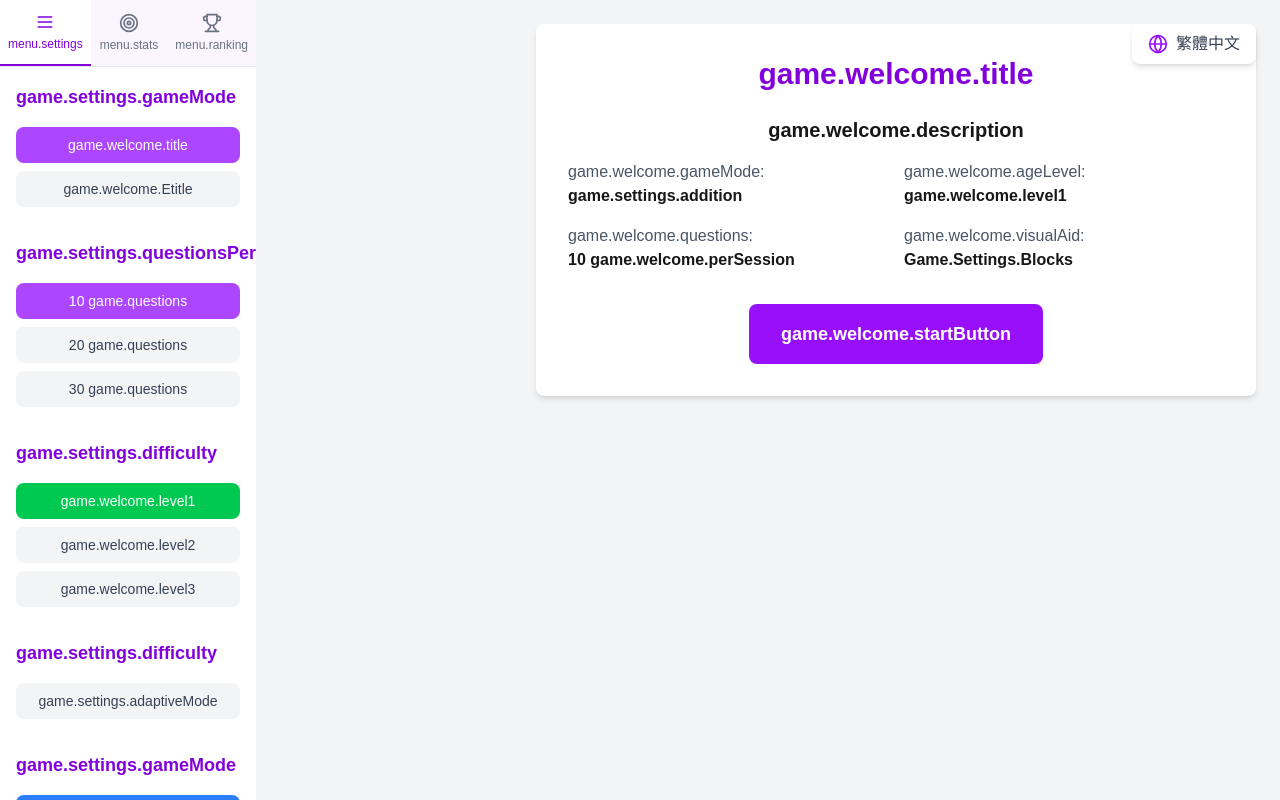
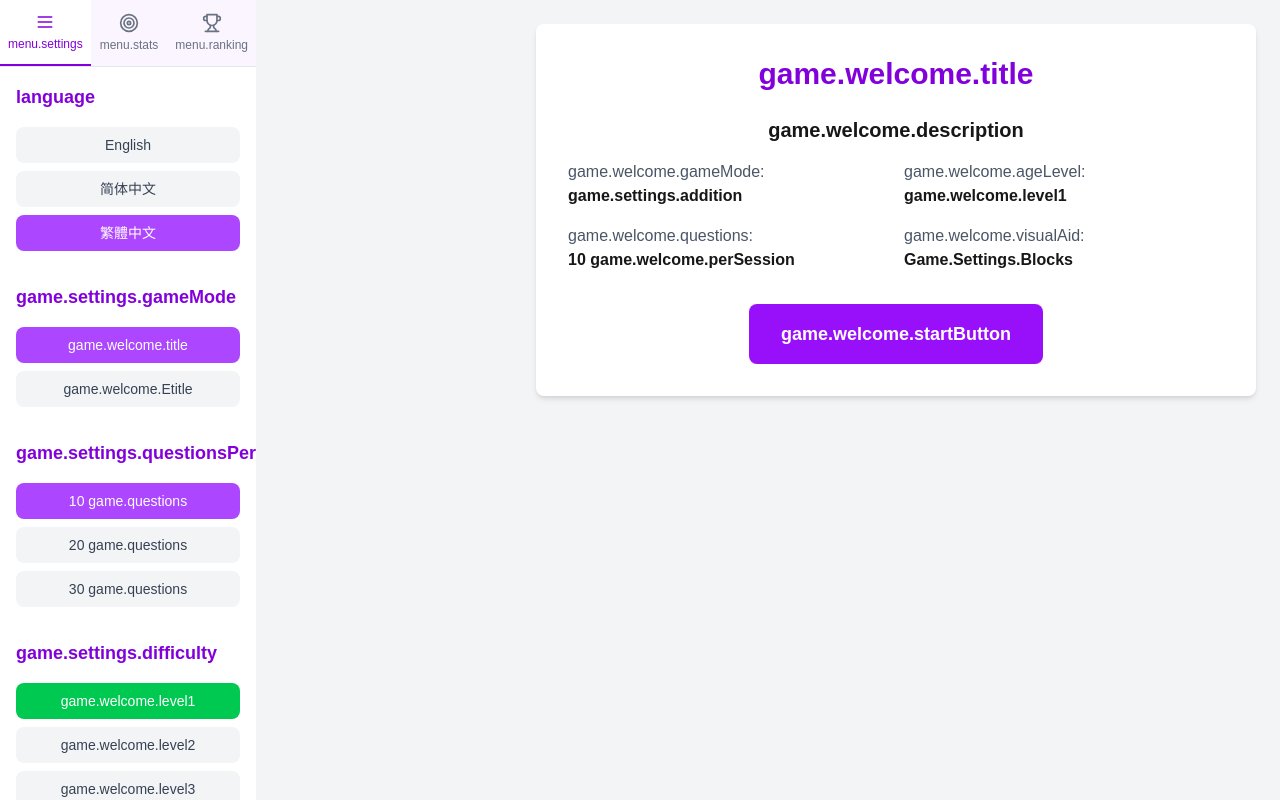
Before and after one commit to Mingyuee88/siuroma-calculate-game, a Next.js app: page /game in a window 1280 px wide. Built offline with nearby package versions, Linux system fonts and the light colour scheme; a web font is replaced by a local one; what i18next-resources-to-backend would draw is missing.

Commit message:
修改了语言切换方式

```diff
--- a/src/components/EnglishGame.tsx
+++ b/src/components/EnglishGame.tsx
@@ -324,10 +324,6 @@ export function EnglishGame({
       {/* Main Content */}
       <div className={`flex-1 p-6 transition-all duration-300 ${isMenuOpen ? "ml-64" : "ml-0"}`}>
         <div className="max-w-3xl mx-auto relative">
-          {/* 语言切换器 - 和 MathGame 保持一致 */}
-          <div className="absolute top-0 right-0 z-10">
-            <LanguageSwitcher />
-          </div>
           <div className="max-w-3xl mx-auto">
             {!isSessionStarted ? (
               <div className="bg-white p-8 rounded-lg shadow-md text-center">
--- a/src/components/MathGame.tsx
+++ b/src/components/MathGame.tsx
@@ -385,11 +385,6 @@ export function MathGame({
             : "ml-0"
       }`}>
         <div className="max-w-3xl mx-auto relative">
-          {/* 语言切换器 - 来自 main 分支 */}
-          <div className="absolute top-0 right-0 z-10">
-            <LanguageSwitcher />
-          </div>
-
           {!isSessionStarted ? (
             <div className="bg-white p-8 rounded-lg shadow-md text-center">
               <h1 className="text-3xl font-bold text-purple-700 mb-6 font-gensen">{t("game.welcome.title")}</h1>
--- a/src/components/UI/SideMenu.tsx
+++ b/src/components/UI/SideMenu.tsx
@@ -77,7 +77,7 @@ export function SideMenu({
   switchGame
 }: SideMenuProps) {
   const router = useRouter();
-  const { t } = useTranslation();
+  const { t, i18n } = useTranslation();
 
   // Swipe functionality states
   const [currentPanel, setCurrentPanel] = useState(0);
@@ -172,8 +172,34 @@ export function SideMenu({
     </div>
   );
 
+  const renderLanguageSwitcher = () => (
+    <div>
+      <h2 className="text-lg font-bold text-purple-700 mb-4 font-gensen">{t('language')}</h2>
+      <div className="flex flex-col gap-2">
+        {[
+          { code: 'en', label: 'English' },
+          { code: 'zh', label: '简体中文' },
+          { code: 'zh-TW', label: '繁體中文' }
+        ].map(({ code, label }) => (
+          <button
+            key={code}
+            onClick={() => i18n.changeLanguage(code)}
+            className={`px-3 py-2 rounded-lg text-sm font-medium font-gensen ${
+              i18n.language === code
+                ? 'bg-purple-500 text-white'
+                : 'bg-gray-100 text-gray-700 hover:bg-gray-200'
+            }`}
+          >
+            {label}
+          </button>
+        ))}
+      </div>
+    </div>
+  );
+
   const renderSettingsPanel = () => (
     <div className="space-y-8">
+      {renderLanguageSwitcher()}
       {/* 科目选择 */}
       <div>
         <h2 className="text-lg font-bold text-purple-700 mb-4 font-gensen">{t('game.settings.gameMode')}</h2>
```
